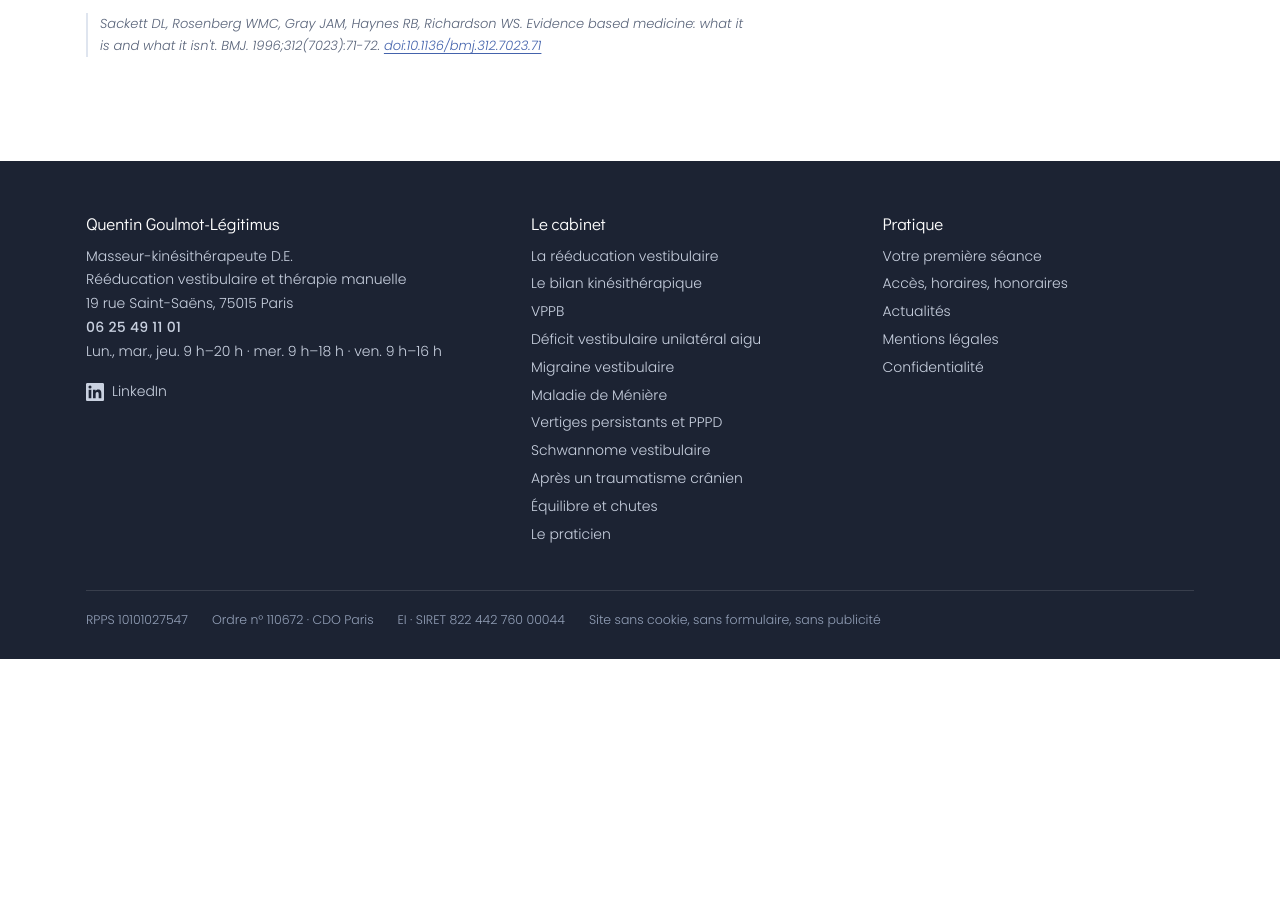
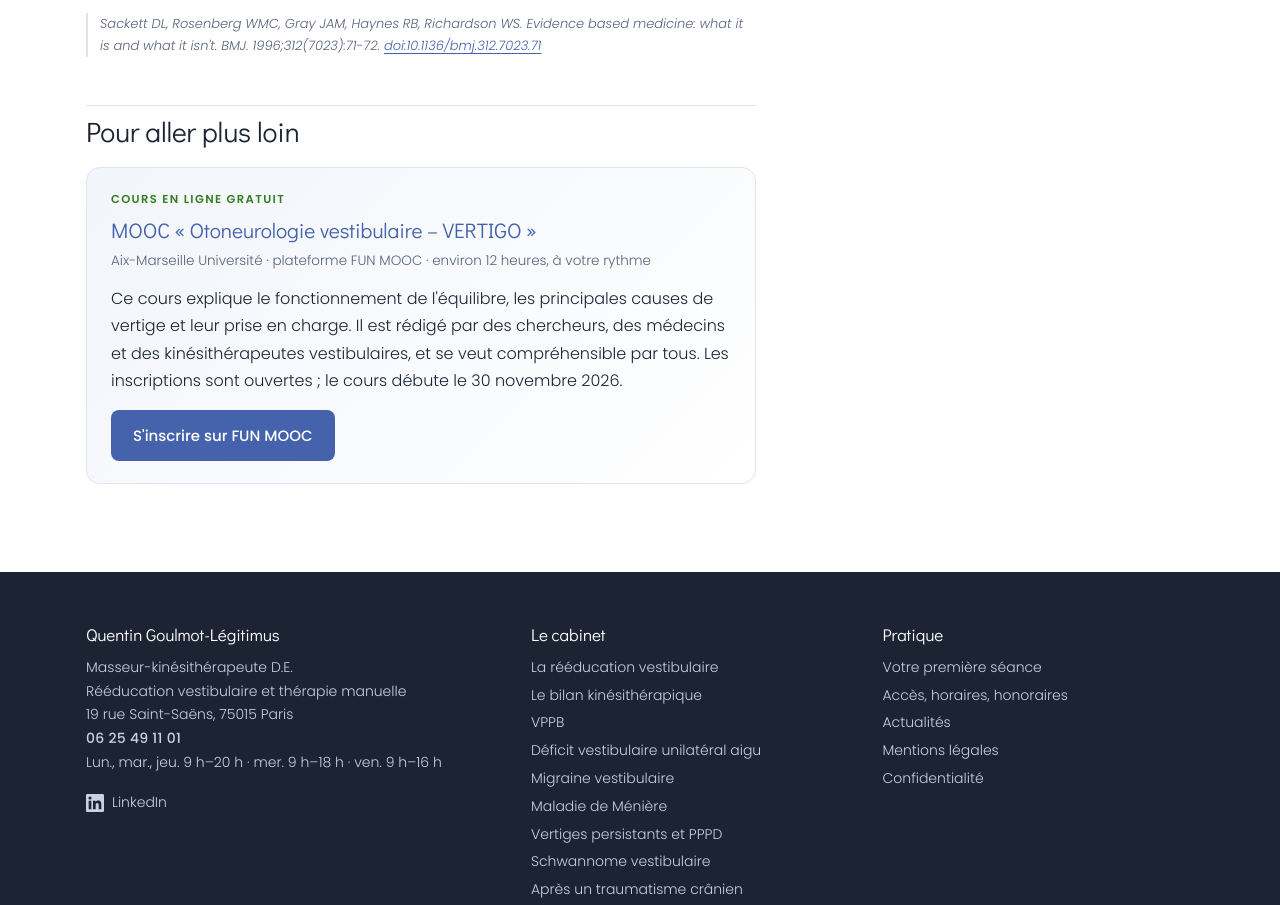
Before and after one commit to PhysioAMG/qgl-site, a plain HTML site: page actualites/index.html in a window 1280 px wide. Shown: the part 2388-3293 px from the top of the page. Before the commit the page ends 3047 px from the top, so only its background shows below. Drawn offline with Linux system fonts and the light colour scheme.

Commit message:
Actualités : encadré MOOC VERTIGO en bas de page (identique à la page Rééducation vestibulaire)
Co-Authored-By: Claude Opus 5.5 <noreply@anthropic.com>
Claude-Session: https://claude.ai/code/session_01P28CEdyrHcmLFBnCPk1FWP

```diff
--- a/actualites/index.html
+++ b/actualites/index.html
@@ -91,6 +91,14 @@
         </ul>
         <p>Un article donne une information générale. Il ne remplace pas la décision prise avec votre médecin ou votre kinésithérapeute, qui tient compte de votre situation et de vos préférences.</p>
         <p class="src">Sackett DL, Rosenberg WMC, Gray JAM, Haynes RB, Richardson WS. Evidence based medicine: what it is and what it isn't. BMJ. 1996;312(7023):71-72. <a href="https://doi.org/10.1136/bmj.312.7023.71">doi:10.1136/bmj.312.7023.71</a></p>
+        <h2>Pour aller plus loin</h2>
+        <div class="mooc">
+          <p class="k">Cours en ligne gratuit</p>
+          <h3>MOOC « Otoneurologie vestibulaire – VERTIGO »</h3>
+          <p class="meta">Aix-Marseille Université · plateforme FUN MOOC · environ 12 heures, à votre rythme</p>
+          <p>Ce cours explique le fonctionnement de l'équilibre, les principales causes de vertige et leur prise en charge. Il est rédigé par des chercheurs, des médecins et des kinésithérapeutes vestibulaires, et se veut compréhensible par tous. Les inscriptions sont ouvertes ; le cours débute le 30 novembre 2026.</p>
+          <div class="actions"><a class="btn" href="https://www.fun-mooc.fr/fr/cours/otoneurologie-vestibulaire-vertigo/" rel="noopener">S'inscrire sur FUN MOOC</a></div>
+        </div>
       </article>
       <aside class="side">
         <div class="card rdv"><h2>Prendre rendez-vous</h2><p>Sur prescription médicale. La première séance est consacrée au bilan.</p><a class="btn" href="https://www.doctolib.fr/masseur-kinesitherapeute/paris/quentin-goulmot-legitimus" rel="noopener" target="_blank">Prendre rendez-vous</a></div>
```
